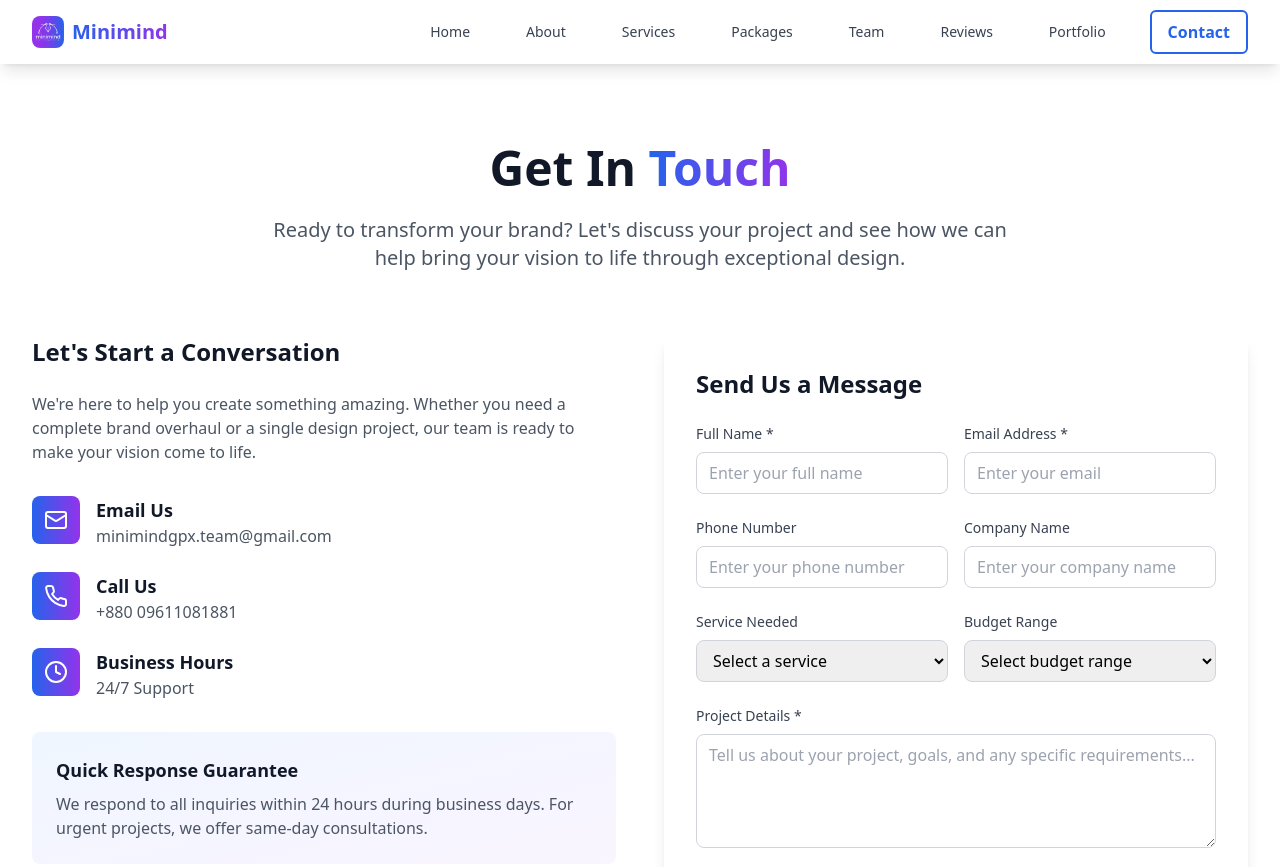
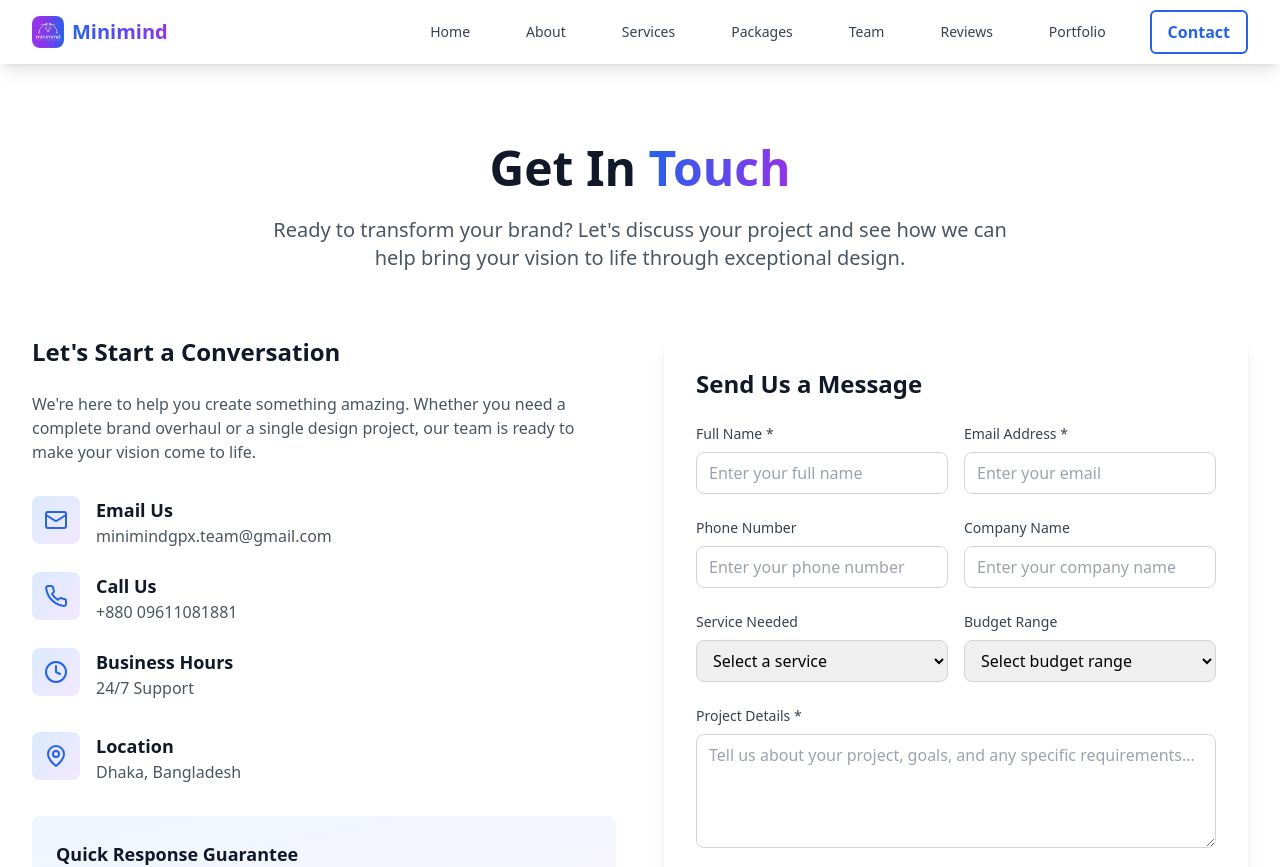
Before and after one commit to mdsabbir1001/ominimind, a React (Vite) app: page /contact in a window 1280 px wide. Shown: the top 867 px of the page. Built offline with nearby package versions, Linux system fonts and the light colour scheme.

Commit message:
Update contact bar

```diff
--- a/src/pages/Contact.tsx
+++ b/src/pages/Contact.tsx
@@ -83,8 +83,8 @@ const Contact = () => {
             {/* Contact Details */}
             <div className="space-y-6">
               <div className="flex items-start space-x-4">
-                <div className="w-12 h-12 bg-gradient-to-r from-blue-600 to-purple-600 rounded-lg flex items-center justify-center flex-shrink-0">
-                  <Mail className="w-6 h-6 text-white" />
+                <div className="w-12 h-12 bg-gradient-to-br from-blue-100 to-purple-100 rounded-lg flex items-center justify-center flex-shrink-0">
+                  <Mail className="w-6 h-6 text-blue-600" />
                 </div>
                 <div>
                   <h3 className="text-lg font-semibold text-gray-900">Email Us</h3>
@@ -93,8 +93,8 @@ const Contact = () => {
               </div>
 
               <div className="flex items-start space-x-4">
-                <div className="w-12 h-12 bg-gradient-to-r from-blue-600 to-purple-600 rounded-lg flex items-center justify-center flex-shrink-0">
-                  <Phone className="w-6 h-6 text-white" />
+                <div className="w-12 h-12 bg-gradient-to-br from-blue-100 to-purple-100 rounded-lg flex items-center justify-center flex-shrink-0">
+                  <Phone className="w-6 h-6 text-blue-600" />
                 </div>
                 <div>
                   <h3 className="text-lg font-semibold text-gray-900">Call Us</h3>
@@ -102,28 +102,25 @@ const Contact = () => {
                 </div>
               </div>
 
-              {/*}
               <div className="flex items-start space-x-4">
-                <div className="w-12 h-12 bg-gradient-to-r from-blue-600 to-purple-600 rounded-lg flex items-center justify-center flex-shrink-0">
-                  <MapPin className="w-6 h-6 text-white" />
-                </div>
-                <div>
-                  <h3 className="text-lg font-semibold text-gray-900">Visit Us</h3>
-                  <p className="text-gray-600">123 Design Street</p>
-                  <p className="text-gray-600">New York, NY 10001</p>
-                </div>
-              </div>
-              */}
-
-              <div className="flex items-start space-x-4">
-                <div className="w-12 h-12 bg-gradient-to-r from-blue-600 to-purple-600 rounded-lg flex items-center justify-center flex-shrink-0">
-                  <Clock className="w-6 h-6 text-white" />
+                <div className="w-12 h-12 bg-gradient-to-br from-blue-100 to-purple-100 rounded-lg flex items-center justify-center flex-shrink-0">
+                  <Clock className="w-6 h-6 text-blue-600" />
                 </div>
                 <div>
                   <h3 className="text-lg font-semibold text-gray-900">Business Hours</h3>
                   <p className="text-gray-600">24/7 Support</p>
                 </div>
               </div>
+            </div>
+
+            <div className="flex items-start space-x-4">
+                <div className="w-12 h-12 bg-gradient-to-br from-blue-100 to-purple-100 rounded-lg flex items-center justify-center flex-shrink-0">
+                  <MapPin className="w-6 h-6 text-blue-600" />
+                </div>
+                <div>
+                  <h3 className="text-lg font-semibold text-gray-900">Location</h3>
+                  <p className="text-gray-600">Dhaka, Bangladesh</p>
+                </div>
             </div>
 
             {/* Quick Response Promise */}
--- a/src/pages/Home.tsx
+++ b/src/pages/Home.tsx
@@ -126,7 +126,7 @@ const Home = () => {
               {
                 title: 'Brand Identity',
                 description: 'Complete branding solutions including logos, business cards, and brand guidelines.',
-                image: 'https://ik.imagekit.io/minimind/Cover/logo%20and%20indentity.png?updatedAt=1750792615083',
+                image: 'https://ik.imagekit.io/minimind/Cover/logo%20and%20brand%20indentity.png?updatedAt=1750792615083',
               },
               {
                 title: 'Social Media Design',
```
